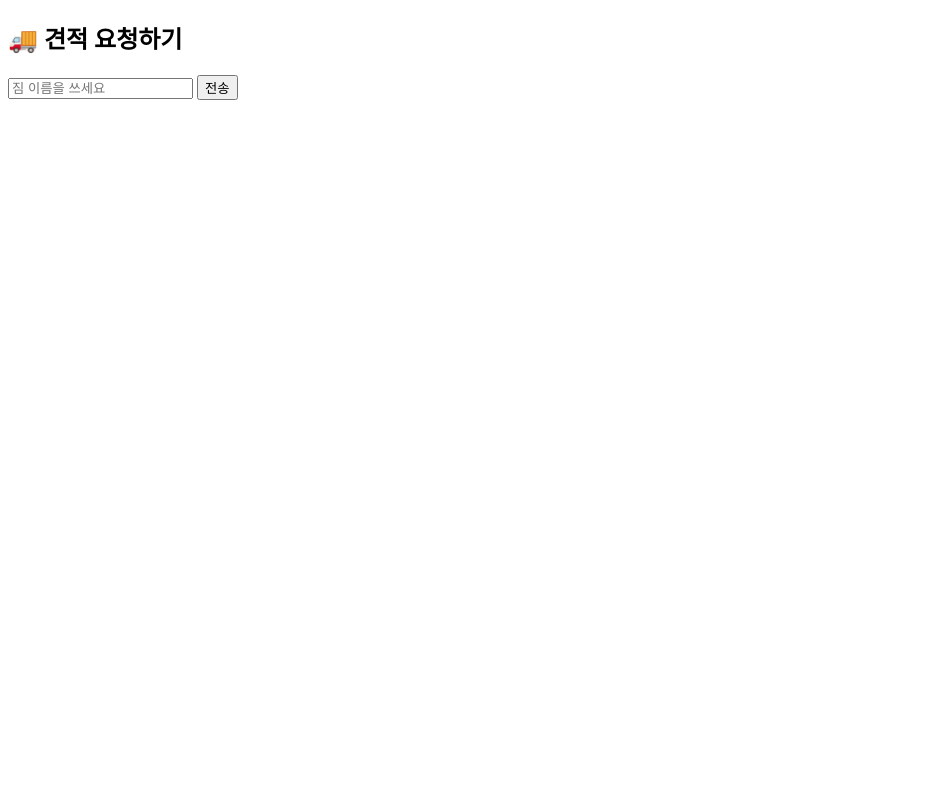
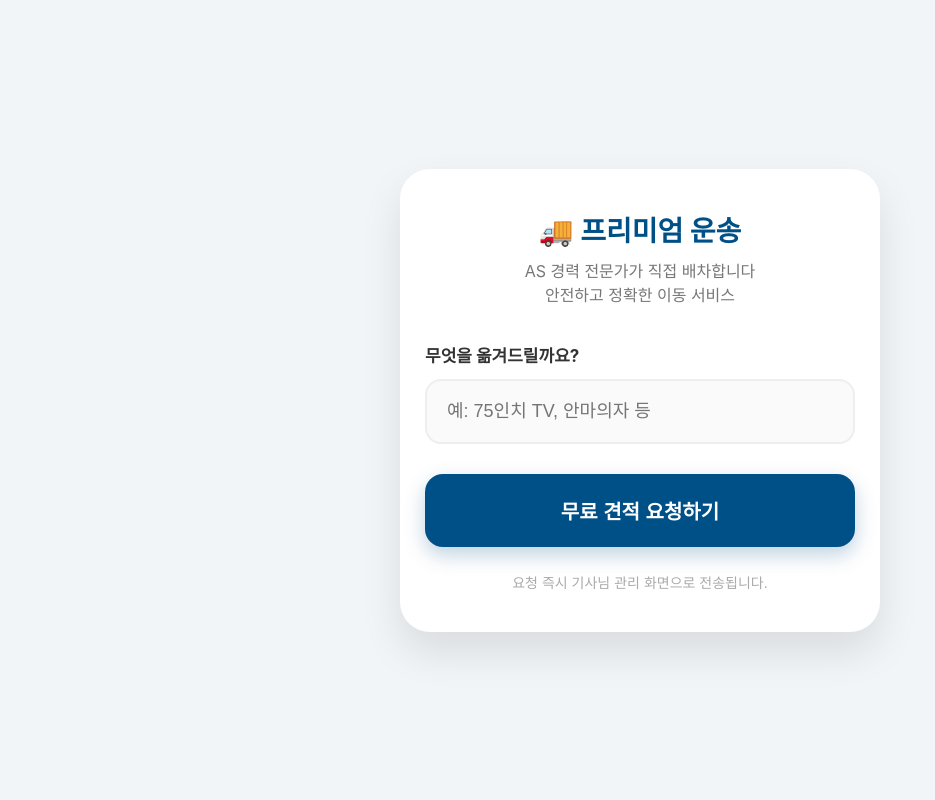
Before and after one commit to k154141770-blip/premium-moving, a Flask app: page / in a window 1280 px wide. Shown: the whole page, without its empty margins (0-935 px from the left). Run offline with Flask 3, Linux system fonts and the light colour scheme.

Commit message:
Revamp index.html for premium transport service

```diff
--- a/templates/index.html
+++ b/templates/index.html
@@ -1,18 +1,85 @@
 <!DOCTYPE html>
-<html>
-<head><meta charset="UTF-8"><title>고객용</title></head>
+<html lang="ko">
+<head>
+    <meta charset="UTF-8">
+    <meta name="viewport" content="width=device-width, initial-scale=1.0, maximum-scale=1.0, user-scalable=no">
+    <title>프리미엄 운송 견적</title>
+    <style>
+        * { box-sizing: border-box; -webkit-tap-highlight-color: transparent; }
+        body {
+            font-family: -apple-system, BlinkMacSystemFont, "Malgun Gothic", sans-serif;
+            background-color: #f2f5f8;
+            margin: 0; padding: 20px;
+            display: flex; justify-content: center; align-items: center; min-height: 100vh;
+        }
+        .main-card {
+            background: #ffffff; width: 100%; max-width: 480px;
+            padding: 40px 25px; border-radius: 30px;
+            box-shadow: 0 20px 40px rgba(0,0,0,0.1);
+        }
+        .header-section { text-align: center; margin-bottom: 35px; }
+        .header-section h1 { color: #005088; font-size: 28px; margin: 0 0 10px 0; }
+        .header-section p { color: #777; font-size: 16px; margin: 0; line-height: 1.5; }
+
+        .input-group { margin-bottom: 30px; }
+        .input-group label { display: block; font-weight: bold; margin-bottom: 12px; color: #333; font-size: 17px; }
+        .input-group input {
+            width: 100%; padding: 20px; border: 2px solid #eee;
+            border-radius: 16px; font-size: 18px; outline: none; background-color: #fafafa;
+        }
+        .input-group input:focus { border-color: #005088; background-color: #fff; }
+
+        .submit-btn {
+            width: 100%; padding: 22px; background: #005088; color: white;
+            border: none; border-radius: 18px; font-size: 20px; font-weight: bold;
+            cursor: pointer; box-shadow: 0 8px 20px rgba(0,80,136,0.25);
+        }
+        .submit-btn:active { transform: scale(0.97); background: #003a63; }
+
+        .info-text { text-align: center; margin-top: 25px; font-size: 14px; color: #aaa; }
+    </style>
+</head>
 <body>
-    <h2>🚚 견적 요청하기</h2>
-    <input type="text" id="item" placeholder="짐 이름을 쓰세요">
-    <button onclick="send()">전송</button>
+    <div class="main-card">
+        <div class="header-section">
+            <h1>🚚 프리미엄 운송</h1>
+            <p>AS 경력 전문가가 직접 배차합니다<br>안전하고 정확한 이동 서비스</p>
+        </div>
+        <div class="input-group">
+            <label>무엇을 옮겨드릴까요?</label>
+            <input type="text" id="item_name" placeholder="예: 75인치 TV, 안마의자 등" autocomplete="off">
+        </div>
+        <button class="submit-btn" onclick="requestOrder()">무료 견적 요청하기</button>
+        <div class="info-text">요청 즉시 기사님 관리 화면으로 전송됩니다.</div>
+    </div>
+
     <script>
-        function send() {
-            const item = document.getElementById('item').value;
+        function requestOrder() {
+            const inputField = document.getElementById('item_name');
+            const itemName = inputField.value.trim();
+            if(!itemName) { alert('운송하실 물품 이름을 입력해주세요!'); return; }
+
+            const btn = document.querySelector('.submit-btn');
+            btn.innerText = '신청 접수 중...';
+            btn.disabled = true;
+
             fetch('/api/order', {
                 method: 'POST',
                 headers: {'Content-Type': 'application/json'},
-                body: JSON.stringify({item: item, price: '180,000원'})
-            }).then(() => alert('기사님께 전송되었습니다!'));
+                body: JSON.stringify({item: itemName, price: '상담 후 결정'})
+            })
+            .then(res => res.json())
+            .then(data => {
+                if(data.status === 'success') {
+                    alert('신청이 완료되었습니다!\n기사님이 확인 후 바로 연락드리겠습니다.');
+                    inputField.value = '';
+                }
+            })
+            .catch(err => alert('연결이 불안정합니다.'))
+            .finally(() => {
+                btn.innerText = '무료 견적 요청하기';
+                btn.disabled = false;
+            });
         }
     </script>
 </body>
```
